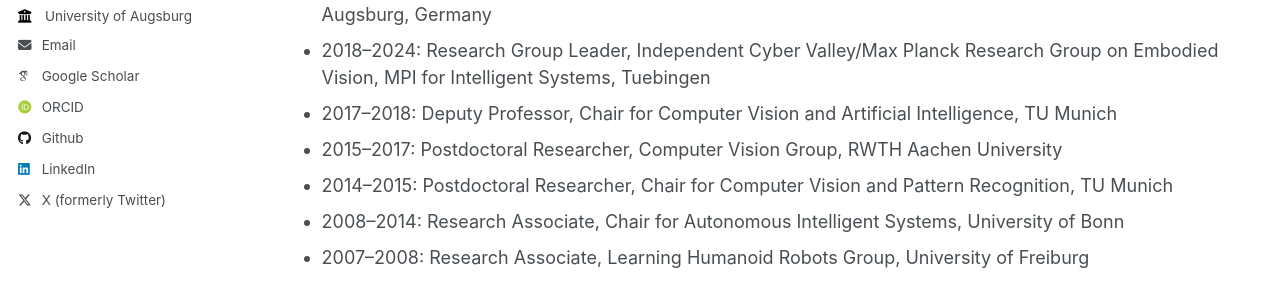
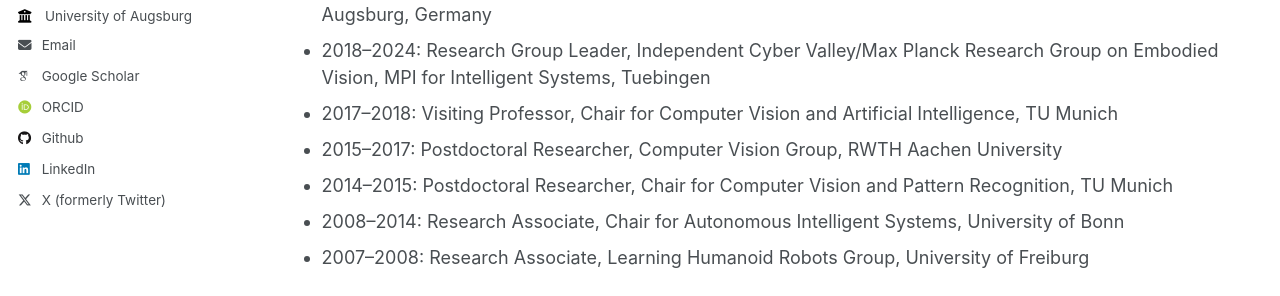
Before and after one commit to jstueckler/jstueckler.github.io, a Jekyll site: the page built from _pages/cv.md, in a window 1280 px wide and 900 px high. Shown: the part 403-699 px from the top of the window. Built offline with Jekyll 4.4.1, drawn with Linux system fonts in a browser that asks for light colours; some web fonts are replaced.

Commit message:
small change in cv.md

```diff
--- a/_pages/cv.md
+++ b/_pages/cv.md
@@ -16,7 +16,7 @@
 ## Academic Positions
 * 2023--now: University Professor (tenured), Intelligent Perception in Technical Systems Group, University of Augsburg, Germany
 * 2018--2024: Research Group Leader, Independent Cyber Valley/Max Planck Research Group on Embodied Vision, MPI for Intelligent Systems, Tuebingen
-* 2017--2018: Deputy Professor, Chair for Computer Vision and Artificial Intelligence, TU Munich
+* 2017--2018: Visiting Professor, Chair for Computer Vision and Artificial Intelligence, TU Munich
 * 2015--2017: Postdoctoral Researcher, Computer Vision Group, RWTH Aachen University
 * 2014--2015: Postdoctoral Researcher, Chair for Computer Vision and Pattern Recognition, TU Munich
 * 2008--2014: Research Associate, Chair for Autonomous Intelligent Systems, University of Bonn
```
